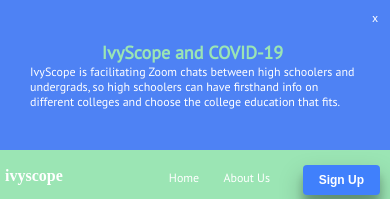
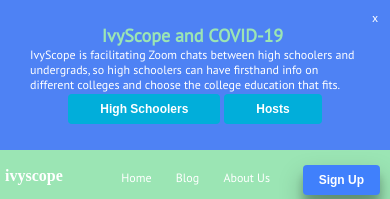
Before and after one commit to ivyscope/landing-page, a plain HTML site: page index.html in a window 390 px wide. Shown: the top 199 px of the page. Drawn offline with Linux system fonts and the light colour scheme; a web font is replaced by a local one.

Commit message:
Add link to typeform

```diff
--- a/about/about.css
+++ b/about/about.css
@@ -31,6 +31,23 @@ a {
   font-size: 18px;
   font-weight: bold;
   margin-right: 5px;
+}
+
+.top_banner__links{
+  display: flex;
+  flex-direction: row;
+  align-items: center;
+  justify-content: center;
+  flex-wrap: wrap;
+
+}
+
+.top_banner__links button{
+  height: 20px;
+  display: flex;
+  align-items: center;
+  background-color: #01AEDA;
+  margin: 3px 3px;
 }
 
 .top_banner__close{
@@ -376,6 +393,15 @@ h1 {
       font-size: 12px;
     }
 
+    .top_banner__links button{
+      height: 20px;
+      display: flex;
+      align-items: center;
+      background-color: #01AEDA;
+      font-size: 12px;
+      margin: 2px 2px;
+    }
+
     .navbar {
       padding: 0;
       padding-right: 100px;
--- a/index.html
+++ b/index.html
@@ -25,6 +25,7 @@
         <div class="top_banner">
             <div class="top_banner__title">IvyScope and COVID-19</div>
             <div>IvyScope is facilitating Zoom chats between high schoolers and undergrads, so high schoolers can have firsthand info on different colleges and choose the college education that fits.</div>
+            <div class="top_banner__links"><a href="https://Ivyscope.typeform.com/to/XTy0rN" target="_blank"><button>High Schoolers</button><a href="https://Ivyscope.typeform.com/to/ziVZyy" target="_blank"><button>Hosts</button></a></div>
             <div class="top_banner__close">x</div>
         </div>
         <div class="navbar">
@@ -32,6 +33,7 @@
             <nav>
                 <ul>
                     <li><a href="https://ivyscope.io">Home</a></li>
+                    <li><a href="https://medium.com/ivyscope" target="_blank">Blog</a></li>
                     <li><a href="https://ivyscope.io/about">About Us</a></li>
                 </ul>
                 <a href="#signup"><button type="button" class="signup_button">Sign Up</button></a>
--- a/style.css
+++ b/style.css
@@ -32,6 +32,23 @@ a {
   font-size: 18px;
   font-weight: bold;
   margin-right: 5px;
+}
+
+.top_banner__links{
+  display: flex;
+  flex-direction: row;
+  align-items: center;
+  justify-content: center;
+  flex-wrap: wrap;
+
+}
+
+.top_banner__links button{
+  height: 20px;
+  display: flex;
+  align-items: center;
+  background-color: #01AEDA;
+  margin: 3px 3px;
 }
 
 .top_banner__close{
@@ -352,6 +369,15 @@ h1 {
       font-size: 12px;
     }
 
+    .top_banner__links button{
+      height: 20px;
+      display: flex;
+      align-items: center;
+      background-color: #01AEDA;
+      font-size: 12px;
+      margin: 2px 2px;
+    }
+
     .navbar {
       padding: 0;
       padding-right: 100px;
```
Also changed, not shown: about/index.html (+2 -0 lines), thankyou/index.html (+1 -0 lines), 1 other file.
